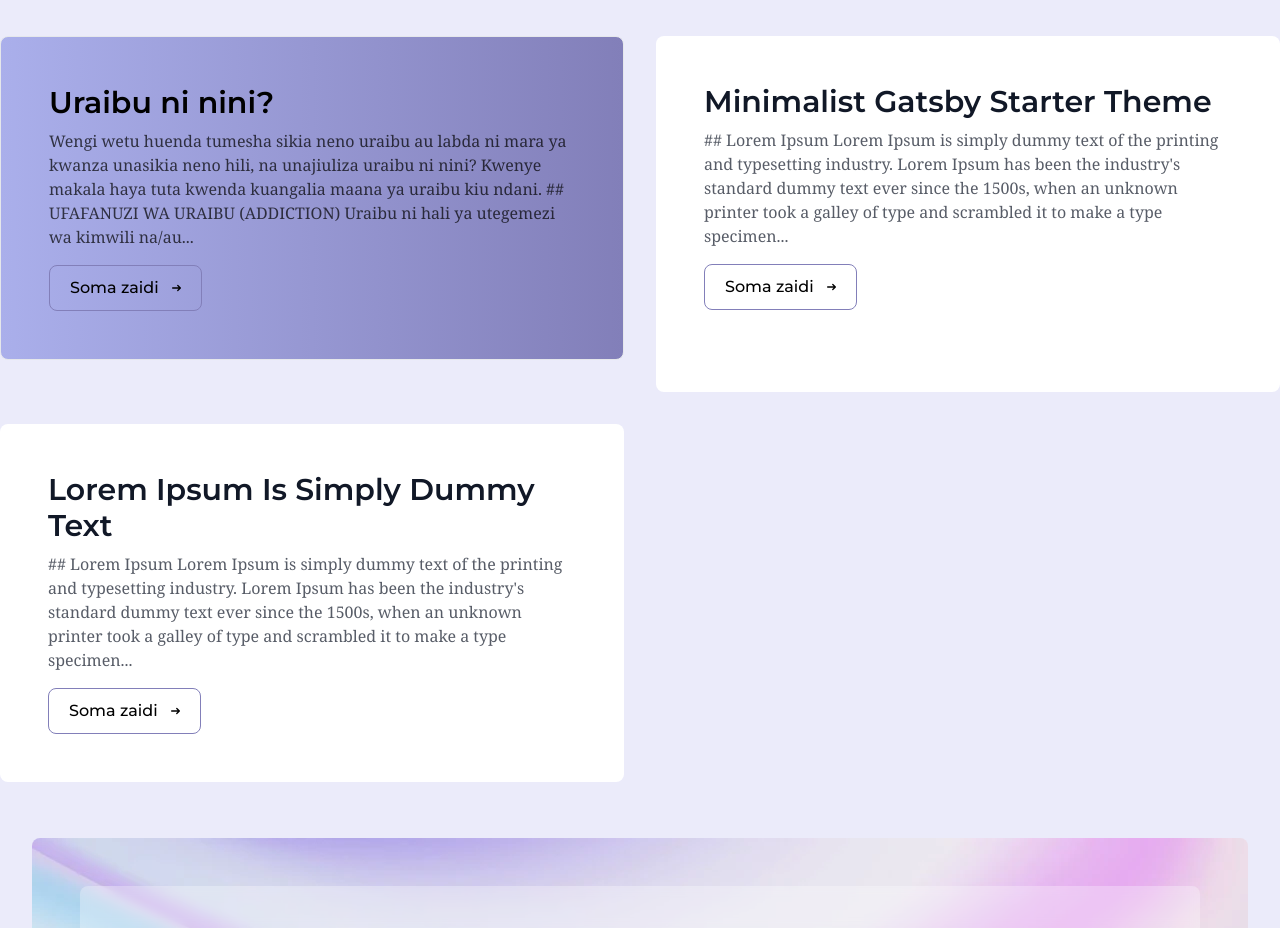
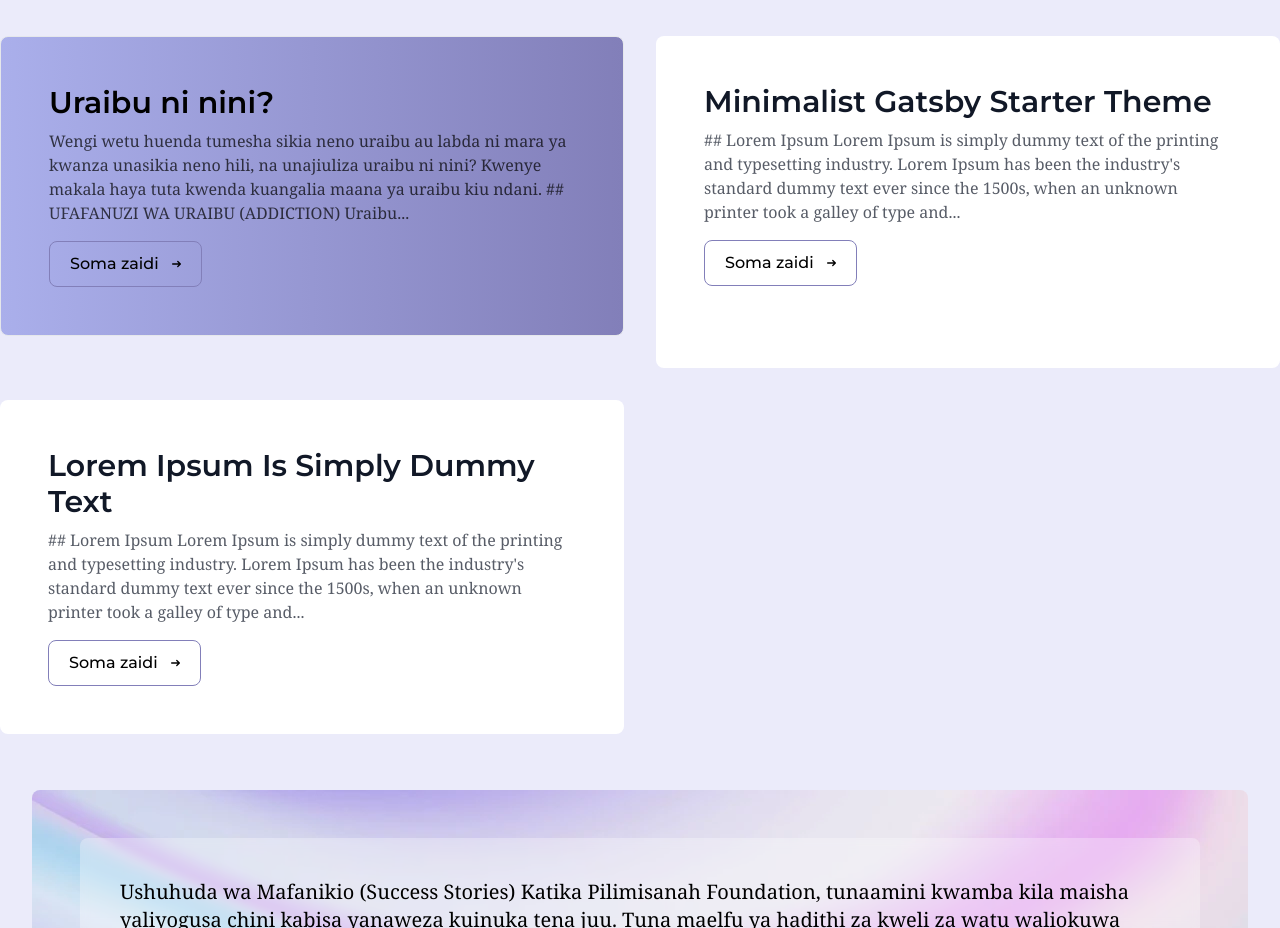
Before and after one commit to nextdev42/Pilimissana, a Gatsby site: page / in a window 1280 px wide. Shown: the part 4040-4968 px from the top of the page. Built offline with nearby package versions, Linux system fonts and the light colour scheme; Gatsby itself is replaced by a stand-in of ours.

Commit message:
Update FeaturedBlog.js

```diff
--- a/src/components/FeaturedBlog.js
+++ b/src/components/FeaturedBlog.js
@@ -19,7 +19,7 @@ const FeaturedBlog = ({ posts }) => {
               const { slug } = node.fields
               const trimmed = node.rawMarkdownBody
                 .split(/\s+/)
-                .slice(0, 45)
+                .slice(0, 38)
                 .join(" ") + "..."
 
               return (
```
